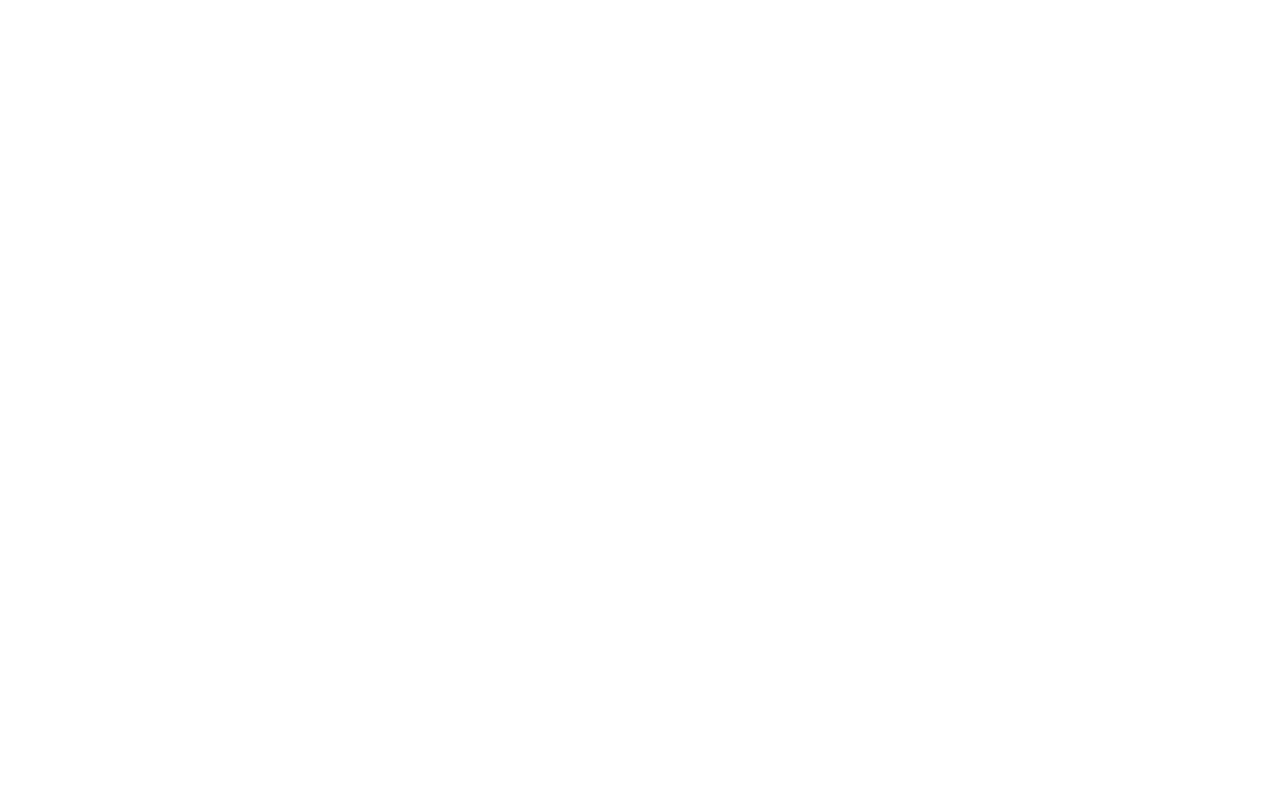
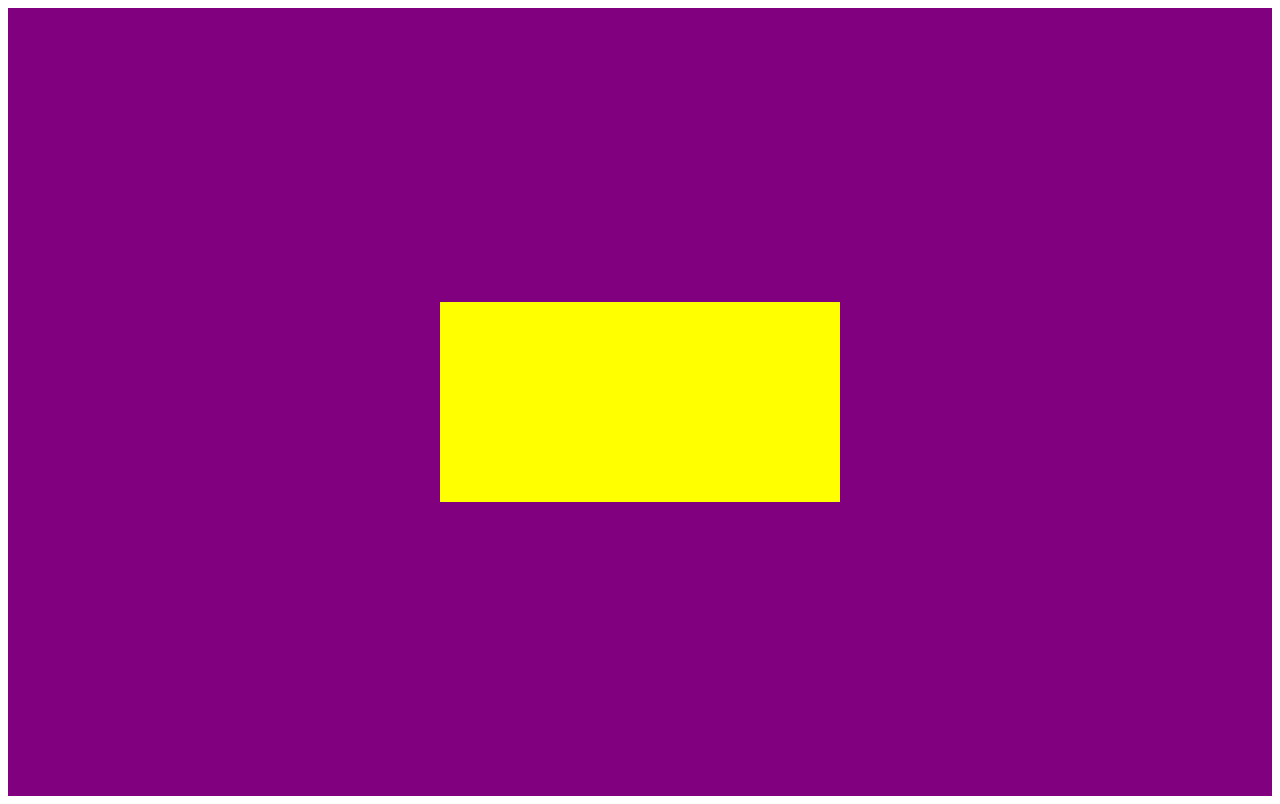
Before and after one commit to tatianemiko/HTML-CSS, a plain HTML site: page EXERCICÍOS/ex022/fundo007.html in a window 1280 px wide. Drawn offline with Linux system fonts and the light colour scheme.

Commit message:
exercício 22

```diff
--- a/EXERCICÍOS/ex022/fundo007.html
+++ b/EXERCICÍOS/ex022/fundo007.html
@@ -6,16 +6,24 @@
     <meta name="viewport" content="width=device-width, initial-scale=1.0">
     <title>Alinhamento vertical</title>
     <style>
-        #continer {
-            height: 500px;
+        #conteiner {
+
+            position: relative;
+            height: 96vh;
             padding: 10px;
             background-color: purple;
         }
 
-        #canteudo {
+        #conteudo {
+            position: absolute ;
             height: 200px;
             width: 400px;
-            margin: auto;
+            background-color: yellow;
+
+            left: 50%;
+            top: 50%;
+
+            transform: translate(-50%, -50%);
         }
     </style>
 </head>
```
